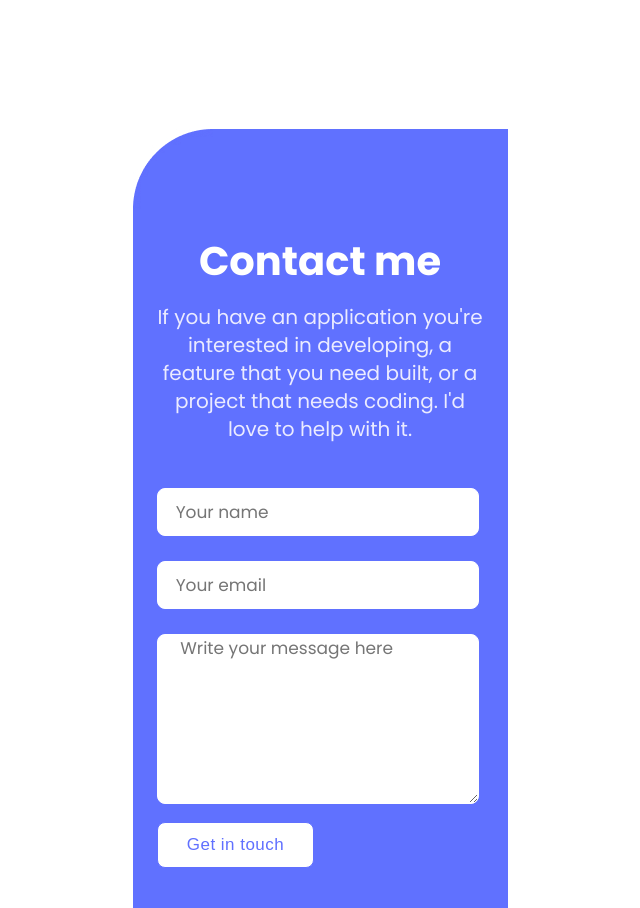
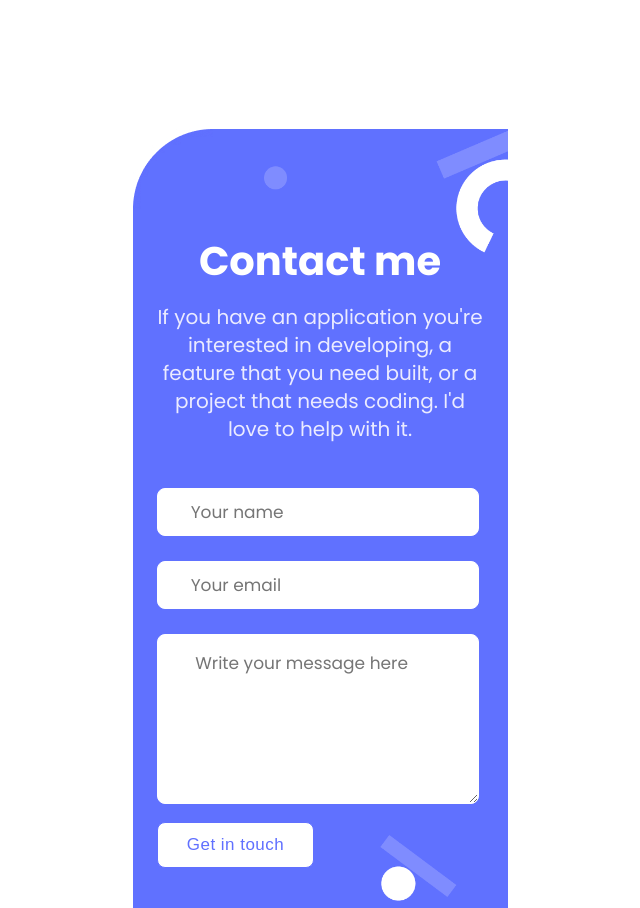
Before and after one commit to ekenecf/module2, a website: page index.html in a window 1280 px wide. Shown: the part 4880-5788 px from the top of the page, without its empty margins (320-960 px from the left). Drawn offline with Linux system fonts and the light colour scheme.

Commit message:
rectified the css and html issue

```diff
--- a/index.html
+++ b/index.html
@@ -228,7 +228,7 @@
                             <li>
                                 <label for="name"></label>
                                 <input type="text" placeholder="    Your name" id="name" name="user_name"
-                                    required="required" minlength="30" maxlength="30">
+                                    required="required" maxlength="30">
                             </li>
                             <li>
                                 <label for="mail"></label>
@@ -238,7 +238,7 @@
                             <li>
                                 <label for="msg"></label>
                                 <textarea id="msg" name="user_message" placeholder="     Write your message here"
-                                    maxlength="500"></textarea>
+                                    maxlength="500" required="required"></textarea>
                             </li>
                         </ul>
                         <div class="click52">
--- a/styles.css
+++ b/styles.css
@@ -569,8 +569,11 @@ h4 {
 /* form-section */
 
 .form {
-  background-image: url(./images/Contact-me.jpg);
+  background-image: url("images/contact-form-shapes-mobile@2x.png"), url(./images/Contact-me.jpg);
   height: 779px;
+  background-repeat: no-repeat;
+  background-size: contain;
+  background-position: right;
 }
 
 .form h2 {
@@ -610,6 +613,7 @@ textarea {
   height: 48px;
   border-radius: 8px;
   border: 1px solid #fff;
+  padding: 15px 38px 15px 15px;
 }
 
 textarea {
```
Also changed, not shown: images/contact-form-shapes-mobile@2x.png (added).
